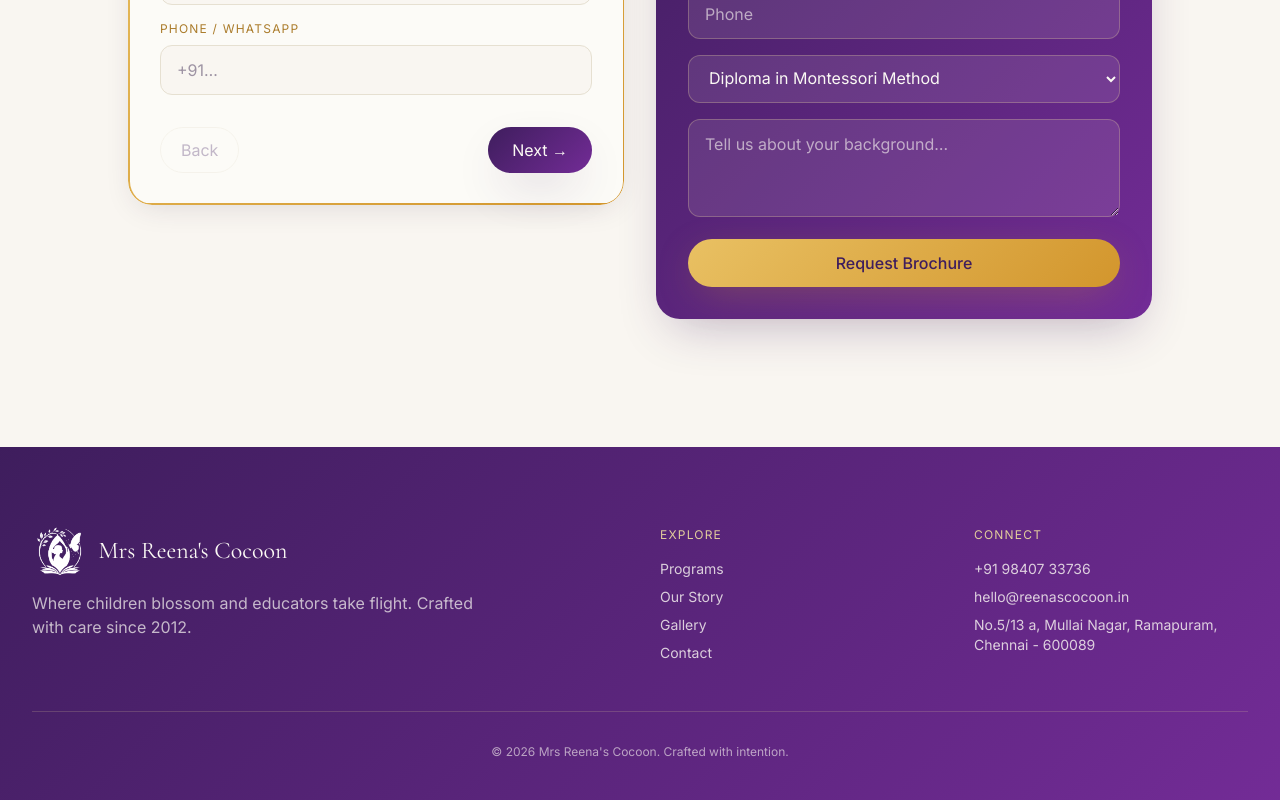
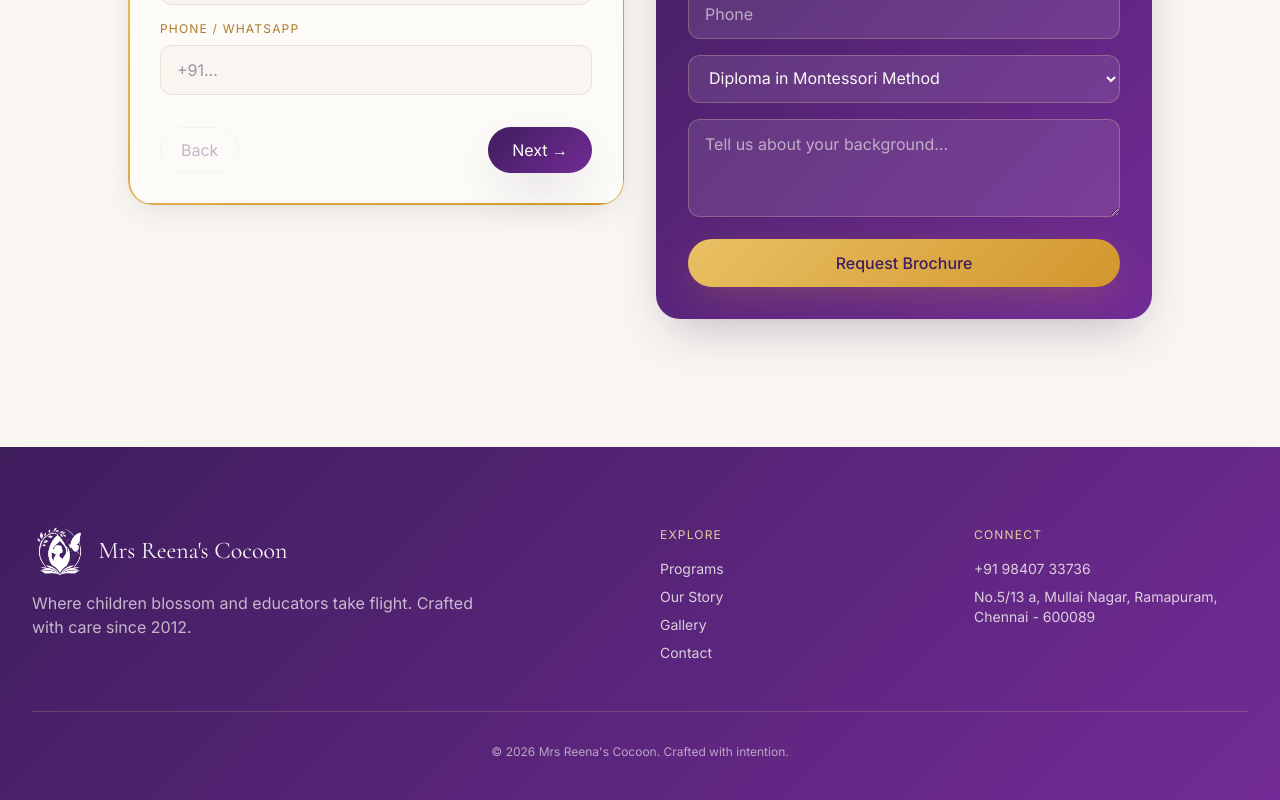
Before and after one commit to mani1010dev/reena-teacher-training, a React (Vite) app: page / in a window 1280 px wide. Shown: the part 6957-7757 px from the top of the page. Built offline with nearby package versions, Linux system fonts and the light colour scheme; the HTML template or start-up script is replaced by a standard one.

Commit message:
Clean up and branding updates: removed Lovable dependencies, updated contact info, and refined gallery

```diff
--- a/package.json
+++ b/package.json
@@ -78,7 +78,6 @@
     "eslint-plugin-react-refresh": "^0.4.20",
     "globals": "^15.15.0",
     "jsdom": "^20.0.3",
-    "lovable-tagger": "^1.1.13",
     "postcss": "^8.5.6",
     "tailwindcss": "^3.4.17",
     "typescript": "^5.8.3",
--- a/src/components/Footer.tsx
+++ b/src/components/Footer.tsx
@@ -22,7 +22,6 @@ const Footer = () => (
           <div className="text-xs uppercase tracking-widest text-gold-soft mb-4">Connect</div>
           <ul className="space-y-2 text-sm text-primary-foreground/80">
             <li>+91 98407 33736</li>
-            <li>hello@reenascocoon.in</li>
             <li>No.5/13 a, Mullai Nagar, Ramapuram, Chennai - 600089</li>
           </ul>
         </div>
--- a/vite.config.ts
+++ b/vite.config.ts
@@ -1,7 +1,6 @@
 import { defineConfig } from "vite";
 import react from "@vitejs/plugin-react-swc";
 import path from "path";
-import { componentTagger } from "lovable-tagger";
 
 // https://vitejs.dev/config/
 export default defineConfig(({ mode }) => ({
@@ -12,7 +11,7 @@ export default defineConfig(({ mode }) => ({
       overlay: false,
     },
   },
-  plugins: [react(), mode === "development" && componentTagger()].filter(Boolean),
+  plugins: [react()],
   resolve: {
     alias: {
       "@": path.resolve(__dirname, "./src"),
```
Also changed, not shown: 1 other file (tests, documents, lock files or other folders).
